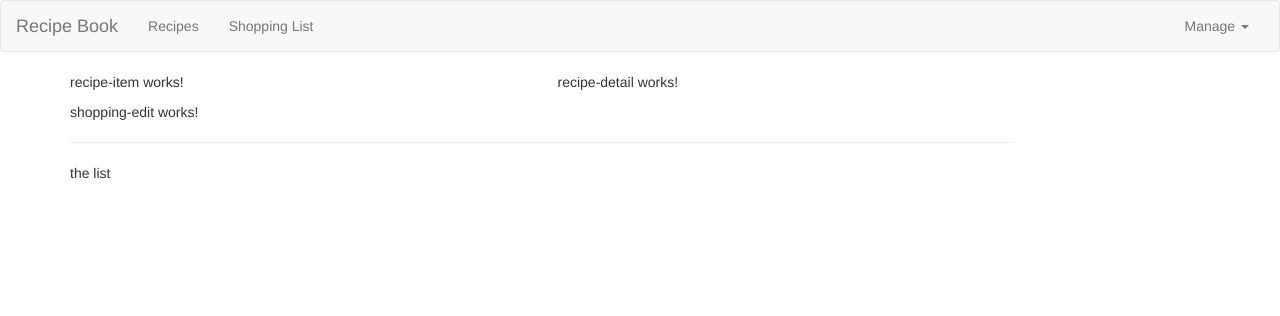
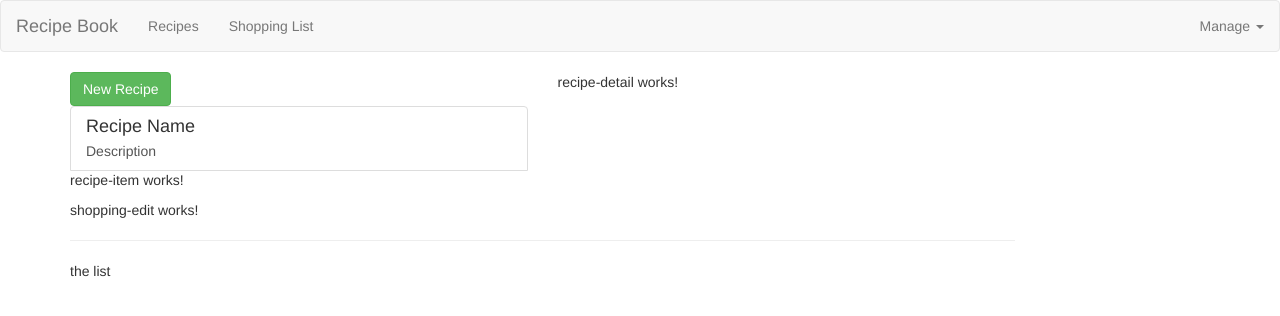
Before and after one commit to dan-kiss-dev-this/shopping-recipe, an Angular app: page / in a window 1280 px wide. Shown: the top 316 px of the page. Built offline with nearby package versions, Linux system fonts and the light colour scheme.

Commit message:
add model and reorganize component

```diff
--- a/src/app/header/header.component.html
+++ b/src/app/header/header.component.html
@@ -4,7 +4,7 @@
       <a href="#" class="navbar-brand">Recipe Book</a>
     </div>
 
-    <div class="collapse navbar-collapse">
+    <div class="navbar-default">
       <ul class="nav navbar-nav">
         <li>
           <a href="#">Recipes</a>
--- a/src/app/recipes/recipe-list/recipe-list.component.html
+++ b/src/app/recipes/recipe-list/recipe-list.component.html
@@ -1 +1,20 @@
-<app-recipe-item></app-recipe-item>
+<div class="row">
+  <div class="col-xs-12">
+    <button class="btn btn-success">New Recipe</button>
+  </div>
+</div>
+<div class="row">
+  <div class="col-xs-12">
+    <a href="#" class="list-group-item clearfix">
+      <div class="pull-left">
+        <h4 class="list-group-item-heading">Recipe Name</h4>
+        <p class="list-group-item-text">Description</p>
+      </div>
+      <span class="pull-right">
+        <img src="" alt="" class="img-responsive" style="max-height: 50px;">
+      </span>
+    </a>
+    <app-recipe-item></app-recipe-item>
+
+  </div>
+</div>
--- a/src/app/recipes/recipe-list/recipe-list.component.ts
+++ b/src/app/recipes/recipe-list/recipe-list.component.ts
@@ -1,15 +1,22 @@
-import { Component, OnInit } from '@angular/core';
+import { Component, OnInit } from "@angular/core";
+
+import { Recipe } from "../recipe.model";
 
 @Component({
-  selector: 'app-recipe-list',
-  templateUrl: './recipe-list.component.html',
-  styleUrls: ['./recipe-list.component.css']
+  selector: "app-recipe-list",
+  templateUrl: "./recipe-list.component.html",
+  styleUrls: ["./recipe-list.component.css"]
 })
 export class RecipeListComponent implements OnInit {
+  recipes: Recipe[] = [
+    new Recipe(
+      "A Test Recipe",
+      "This is simply a test",
+      "https://cdn.pixabay.com/photo/2016/11/23/14/37/baked-goods-1853261_960_720.jpg "
+    )
+  ];
 
-  constructor() { }
+  constructor() {}
 
-  ngOnInit() {
-  }
-
+  ngOnInit() {}
 }
--- /dev/null
+++ b/src/app/recipes/recipe.model.ts
@@ -0,0 +1,11 @@
+export class Recipe {
+  public name: string;
+  public description: string;
+  public imagePath: string;
+
+  constructor(name: string, desc: string, imagePath: string) {
+    this.name = name;
+    this.description = desc;
+    this.imagePath = imagePath;
+  }
+}
```
